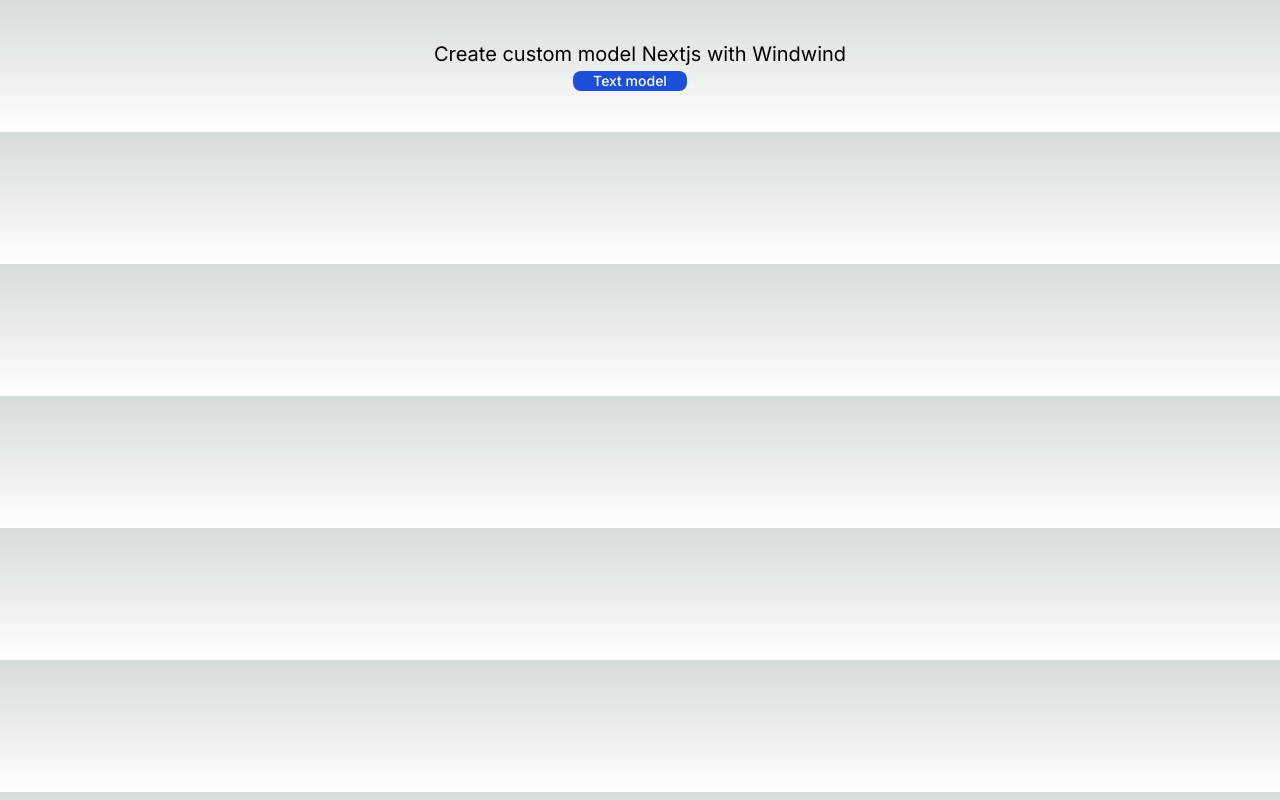
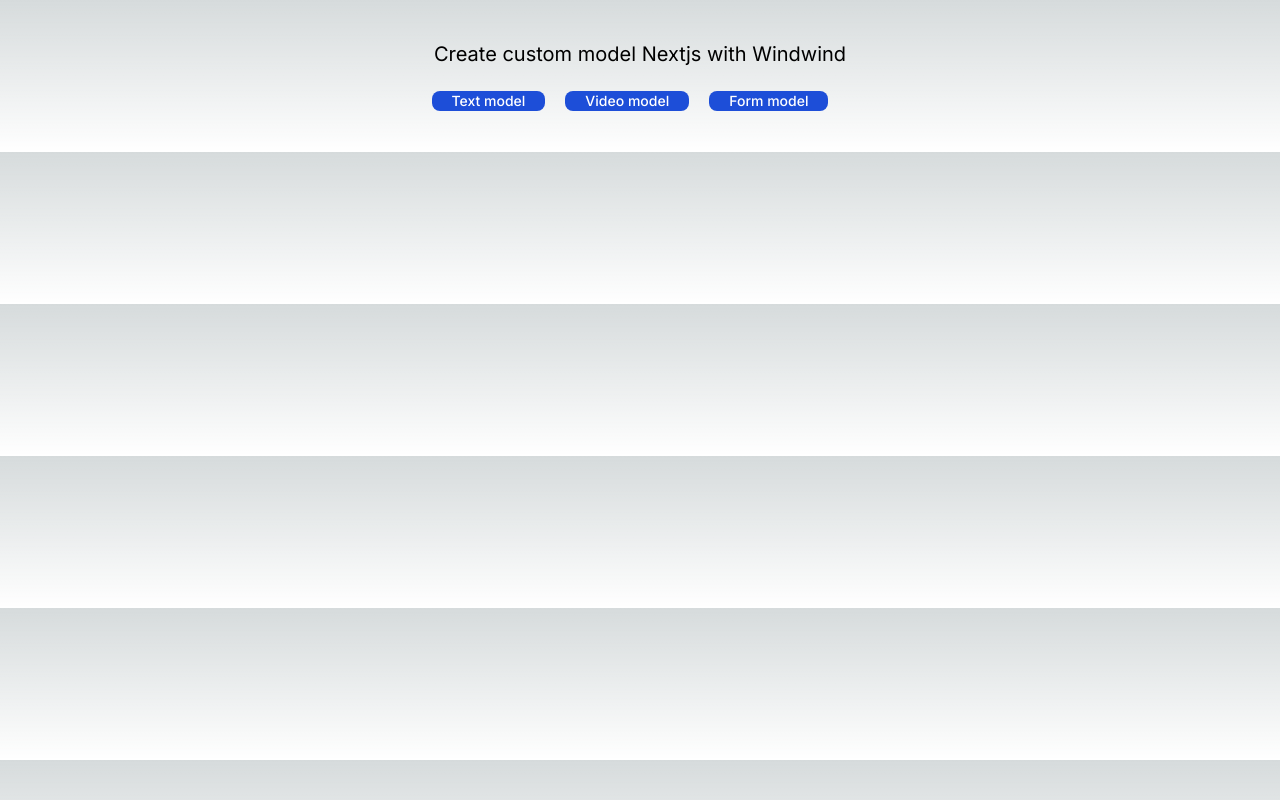
Before and after one commit to winnyDiese/exercice-custom-model, a Next.js app: page / in a window 1280 px wide. Built offline with nearby package versions, Linux system fonts and the light colour scheme.

Commit message:
Add tree button model

```diff
--- a/app/page.js
+++ b/app/page.js
@@ -3,8 +3,10 @@
 export default function Home() {
   return (
     <div className='p-10 text-center'>
-      <h1 className='text-xl'>Create custom model Nextjs with Windwind</h1>
+      <h1 className='text-xl mb-5'>Create custom model Nextjs with Windwind</h1>
       <button className='text-white bg-blue-700 hover:bg-blue-800 focus:outline-none font-medium text-sm rounded-lg px-5 p-y-2.5 text-center mr-5'>Text model</button>
+      <button className='text-white bg-blue-700 hover:bg-blue-800 focus:outline-none font-medium text-sm rounded-lg px-5 p-y-2.5 text-center mr-5'>Video model</button>
+      <button className='text-white bg-blue-700 hover:bg-blue-800 focus:outline-none font-medium text-sm rounded-lg px-5 p-y-2.5 text-center mr-5'>Form model</button>
     </div>
   )
 }
```
